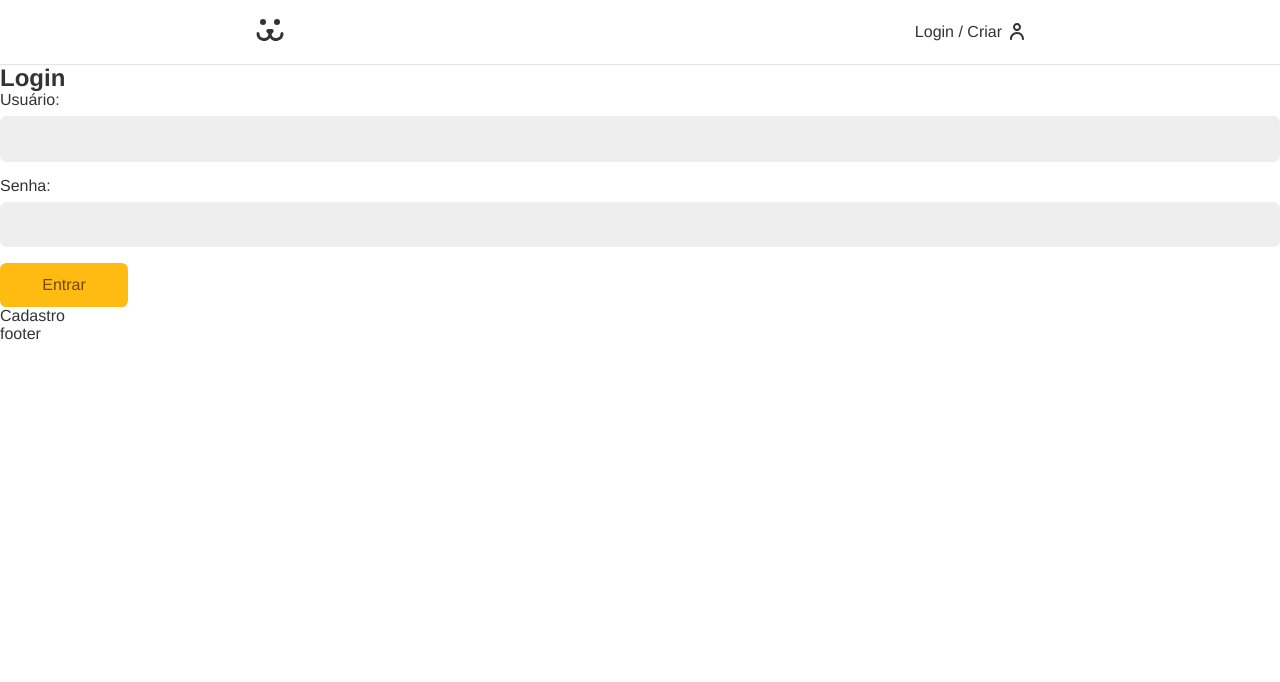
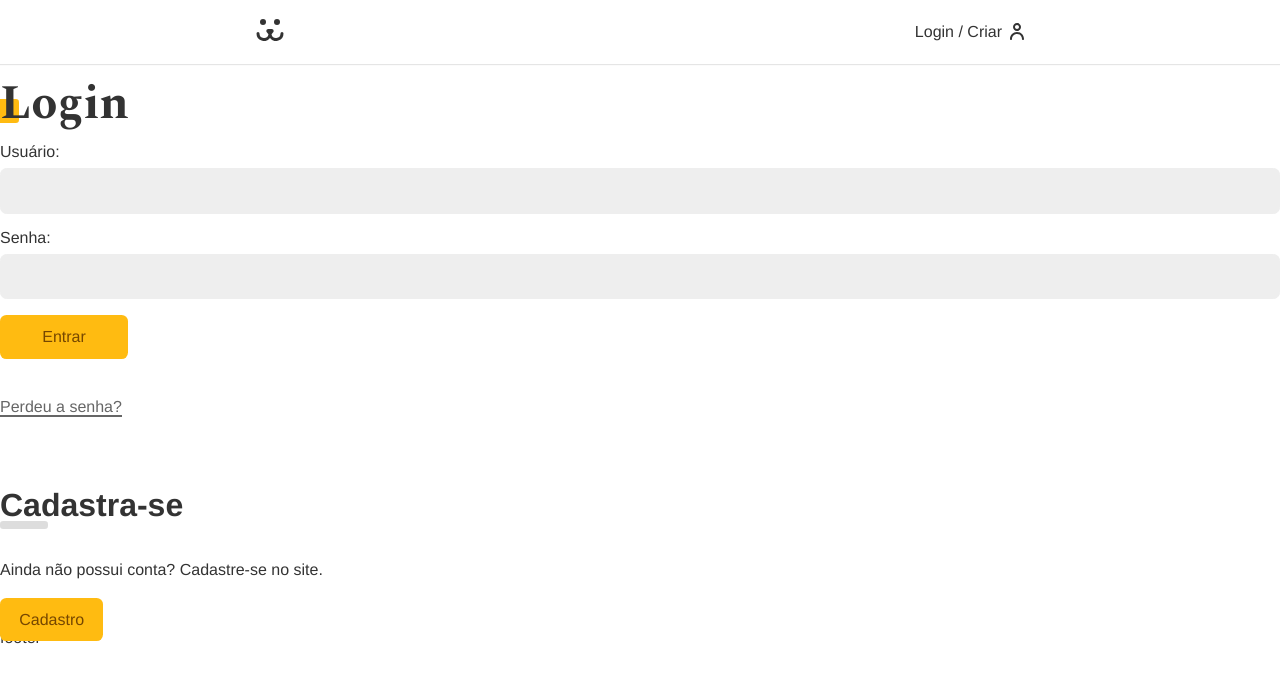
Before and after one commit to Henrique1204/Dogs, a React (Create React App) app: page /login in a window 1280 px wide. Shown: the top 682 px of the page. Built offline with nearby package versions, Linux system fonts and the light colour scheme.

Commit message:
Adicionar estilo ao LoginForm

```diff
--- a/src/App.css
+++ b/src/App.css
@@ -1,3 +1,7 @@
+/* Font Spectral Bold 700 */
+@import url('https://fonts.googleapis.com/css2?family=Spectral:wght@700&display=swap');
+
+/* Reset */
 *, *::before, *::after {
     box-sizing: border-box;
     font-family: inherit;
@@ -40,8 +44,45 @@ button, input {
     display: block;
 }
 
+/* Estilos padrões */
 .container {
     max-width: 50rem;
     padding: 0px 1rem;
     margin: 0 auto;
 }
+
+.titulo {
+    margin: 1rem 0;
+    font-family: var(--tipografia-dois);
+    font-size: 3rem;
+    line-height: 1;
+    position: relative;
+    z-index: 1;
+}
+
+.titulo::after {
+    content: "";
+    width: 1.5rem;
+    height: 1.5rem;
+    border-radius: 0.2rem;
+    background: #FB1;
+    display: block;
+    position: absolute;
+    bottom: 5px;
+    left: -5px;
+    z-index: -1;
+}
+
+/* Animações */
+.animarEsquerda {
+    opacity: 0;
+    transform: translateX(-20px);
+    animation: animarEsquerda 0.3s forwards;
+}
+
+@keyframes animarEsquerda {
+    to {
+        opacity: 1;
+        transform: initial;
+    }
+}
--- /dev/null
+++ b/src/Componentes/Feedback/Erro.js
@@ -0,0 +1,10 @@
+import React from "react";
+
+const Erro = ({erro, estilo}) => {
+
+    if(!erro) return null;
+
+    return <small style={{color: "#F31", margin: "1rem 0", display: "block", ...estilo}}>{erro}</small>;
+};
+
+export default Erro;
--- a/src/Componentes/Forms/Input/Input.js
+++ b/src/Componentes/Forms/Input/Input.js
@@ -1,4 +1,5 @@
 import React from "react";
+import Erro from "../../Feedback/Erro";
 import estilos from "./Input.module.css";
 
 const Input = ({label, type, name, valor, onChange, erro, onBlur}) => {
@@ -16,7 +17,7 @@ const Input = ({label, type, name, valor, onChange, erro, onBlur}) => {
                 onBlur={onBlur}
             />
 
-            {erro && <small className={estilos.erro}>{erro}</small>}
+            <Erro erro={erro} estilo={{margin: "0.25rem 0 0", fontSize: "0.875rem"}} />
         </div>
     );
 };
--- a/src/Componentes/Forms/Input/Input.module.css
+++ b/src/Componentes/Forms/Input/Input.module.css
@@ -26,9 +26,3 @@
     box-shadow: 0 0 0 3px #FEA;
     outline: none;
 }
-
-.erro {
-    margin-top: 0.25rem;
-    font-size: 0.875rem;
-    color: #F31;
-}
--- a/src/Componentes/Header/Header.js
+++ b/src/Componentes/Header/Header.js
@@ -5,7 +5,7 @@ import {ReactComponent as Dogs} from "../../Assets/dogs.svg";
 import { UserContext } from "../../UserContext";
 
 const Header = () => {
-    const { dados } = React.useContext(UserContext);
+    const { dados, userLogout } = React.useContext(UserContext);
 
     return (
         <header className={estilos.header}>
@@ -13,13 +13,18 @@ const Header = () => {
                 <Link to="/" className={estilos.logo} aria-label="Dogs - Home" >
                     <Dogs />
                 </Link>
+
                 {
                     (dados) ? (
-                        <Link to="/conta" className={estilos.login} >{dados.nome}</Link>
+                        <Link to="/conta" className={estilos.login} >
+                            {dados.nome}
+                            <button onClick={userLogout} >Sair</button>
+                        </Link>
                     ) : (
                         <Link to="/login" className={estilos.login} >Login / Criar</Link>
                     )
                 }
+
             </nav>
         </header>
     );
--- a/src/Componentes/Login/Login.js
+++ b/src/Componentes/Login/Login.js
@@ -1,11 +1,16 @@
 import React from "react";
-import { Route, Routes } from "react-router-dom";
-import LoginForm from "./LoginForm";
+import { Navigate, Route, Routes } from "react-router-dom";
+import LoginForm from "./LoginForm/LoginForm.js";
 import LoginCriar from "./LoginCriar";
 import LoginPerdeuSenha from "./LoginPerdeuSenha.js";
 import LoginResetarSenha from "./LoginResetarSenha.js";
+import { UserContext } from "../../UserContext";
 
 const Login = () => {
+    const { login } = React.useContext(UserContext);
+
+    if (login === true) return <Navigate to="/conta" />
+
     return (
         <div>
             <Routes>
--- a/src/Componentes/Login/LoginForm.js
+++ /dev/null
@@ -1,37 +0,0 @@
-import React from "react";
-import { Link } from "react-router-dom";
-import useForm from "../../Hooks/useForm";
-import Input from "../Forms/Input/Input";
-import Button from "../Forms/Button/Button";
-import { UserContext } from "../../UserContext";
-
-const LoginForm = () => {
-    const username = useForm();
-    const password = useForm();
-    const { userLogin } = React.useContext(UserContext);
-
-    async function handleSubmit(event) {
-        event.preventDefault();
-
-        if (username.validar() && password.validar()) {
-            userLogin(username.valor, password.valor);
-        }
-    }
-
-    return (
-        <section>
-            <h1>Login</h1>
-
-            <form onSubmit={handleSubmit}>
-                <Input label="Usuário:" type="text" name="username" {...username} />
-                <Input label="Senha:" type="password" name="password" {...password} />
-
-                <Button>Entrar</Button>
-            </form>
-
-            <Link to="/login/criar">Cadastro</Link>
-        </section>
-    );
-};
-
-export default LoginForm;
--- /dev/null
+++ b/src/Componentes/Login/LoginForm/LoginForm.js
@@ -0,0 +1,55 @@
+import React from "react";
+import { Link } from "react-router-dom";
+import estilos from "./LoginForm.module.css";
+import estiloBtn from "../../Forms/Button/Button.module.css";
+import useForm from "../../../Hooks/useForm";
+import Input from "../../Forms/Input/Input";
+import Button from "../../Forms/Button/Button";
+import { UserContext } from "../../../UserContext";
+import Erro from "../../Feedback/Erro";
+
+const LoginForm = () => {
+    const username = useForm();
+    const password = useForm();
+    const { userLogin, erro, loading } = React.useContext(UserContext);
+
+    async function handleSubmit(event) {
+        event.preventDefault();
+
+        if (username.validar() && password.validar()) {
+            userLogin(username.valor, password.valor);
+        }
+    }
+
+    return (
+        <section className="animarEsquerda">
+            <h1 className="titulo">Login</h1>
+
+            <form className={estilos.form} onSubmit={handleSubmit}>
+                <Input label="Usuário:" type="text" name="username" {...username} />
+                <Input label="Senha:" type="password" name="password" {...password} />
+
+                {
+                    (loading) ? (
+                        <Button disabled >Carregando...</Button>
+                    ) : (
+                        <Button>Entrar</Button>
+                    )
+                }
+
+                <Erro erro={erro} estilo={{fontSize: "1rem"}} />
+            </form>
+
+            <Link to="login/perdeu" className={estilos.perdeu} >Perdeu a senha?</Link>
+
+            <div className={estilos.cadastro}>
+                <h2 className={estilos.subtitulo}>Cadastra-se</h2>
+                <p>Ainda não possui conta? Cadastre-se no site.</p>
+
+                <Link to="/login/criar" className={estiloBtn.button}>Cadastro</Link>
+            </div>
+        </section>
+    );
+};
+
+export default LoginForm;
--- /dev/null
+++ b/src/Componentes/Login/LoginForm/LoginForm.module.css
@@ -0,0 +1,41 @@
+.form {
+    margin-bottom: 2rem;
+}
+
+.perdeu {
+    padding: 0.5rem 0;
+    line-height: 1;
+    color: #666;
+    display: inline-block;
+}
+
+.perdeu::after {
+    content: "";
+    width: 100%;
+    height: 2px;
+    background-color: currentColor;
+    display: block;
+}
+
+.cadastro {
+    margin-top: 4rem;
+}
+
+.cadastro p {
+    margin: 2rem 0;
+}
+
+.subtitulo {
+    font-family: var(--tipografia-um);
+    font-size: 2rem;
+    line-height: 1;
+}
+
+.subtitulo::after {
+    content: "";
+    width: 3rem;
+    height: 0.5rem;
+    border-radius: 0.2rem;
+    background-color: #DDD;
+    display: block;
+}
--- a/src/UserContext.js
+++ b/src/UserContext.js
@@ -1,5 +1,6 @@
 import React from "react";
-import { TOKEN_POST, USER_GET } from "./api";
+import { useNavigate } from "react-router-dom";
+import { TOKEN_POST, TOKEN_VALIDATE_POST, USER_GET } from "./api";
 
 export const UserContext = React.createContext();
 
@@ -8,6 +9,7 @@ export const UserStorage = ({children}) => {
     const [login, setLogin] = React.useState(null);
     const [loading, setLoading] = React.useState(false);
     const [erro, setErro] = React.useState(null);
+    const navegar = useNavigate();
 
     async function getUser(token) {
         const { url, options } = USER_GET(token);
@@ -20,17 +22,70 @@ export const UserStorage = ({children}) => {
     }
 
     async function userLogin(username, password) {
-        const { url, options } = TOKEN_POST({username, password});
+        try {
+            setErro(null);
+            setLoading(true);
 
-        const res = await fetch(url, options);
-        const { token } = await res.json();
+            const { url, options } = TOKEN_POST({username, password});
 
-        window.localStorage.setItem("token", token);
-        getUser(token);
+            const res = await fetch(url, options);
+
+            if (!res.ok) throw new Error("Erro: Usuário inválido!");
+
+            const { token } = await res.json();
+
+            window.localStorage.setItem("token", token);
+            await getUser(token);
+            navegar("/conta");
+        } catch(erro) {
+            setErro(erro.message);
+            setLogin(false);
+        } finally {
+            setLoading(false);
+        }
     }
 
+    const userLogout = React.useCallback(async () => {
+        setDados(null);
+        setErro(null);
+        setLoading(false);
+        setLogin(false);
+
+        window.localStorage.removeItem("token");
+        navegar("/login");
+    }, [navegar]);
+
+    React.useEffect(() => {
+        async function autoLogin() {
+            const token = window.localStorage.getItem("token");
+
+            if (token) {
+                try {
+                    setErro(null);
+                    setLoading(true);
+
+                    const { url, options } = TOKEN_VALIDATE_POST(token);
+
+                    const res = await fetch(url, options);
+
+                    // Testando se a resposta do servidor foi diferente de "ok".
+                    // Caso seja, lança um erro.
+                    if (!res.ok) throw new Error("Token inválido!");
+
+                    await getUser(token);
+                } catch(erro) {
+                    userLogout();
+                } finally {
+                    setLoading(false);
+                }
+            }
+        }
+
+        autoLogin();
+    }, [userLogout]);
+
     return (
-        <UserContext.Provider value={{ userLogin, dados }}>
+        <UserContext.Provider value={{ userLogin, dados, userLogout, login, loading, erro }}>
             {children}
         </UserContext.Provider>
     );
--- a/src/api.js
+++ b/src/api.js
@@ -13,6 +13,18 @@ export function TOKEN_POST(body) {
     };
 }
 
+export function TOKEN_VALIDATE_POST(token) {
+    return {
+        url: `${API_URL}/jwt-auth/v1/token/validate`,
+        options: {
+            method: "POST",
+            headers: {
+                Authorization: `Bearer ${token}`
+            }
+        }
+    };
+}
+
 export function USER_GET(token) {
     return {
         url: `${API_URL}/api/user`,
```
